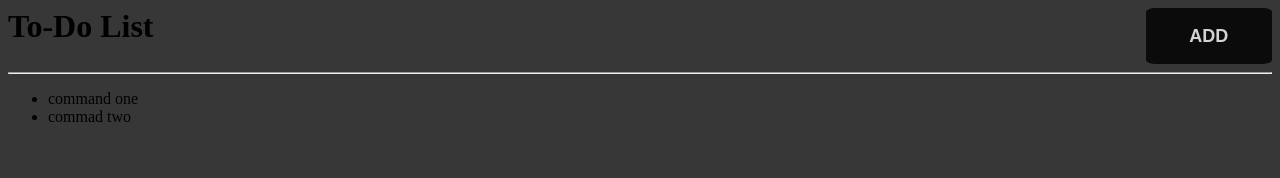
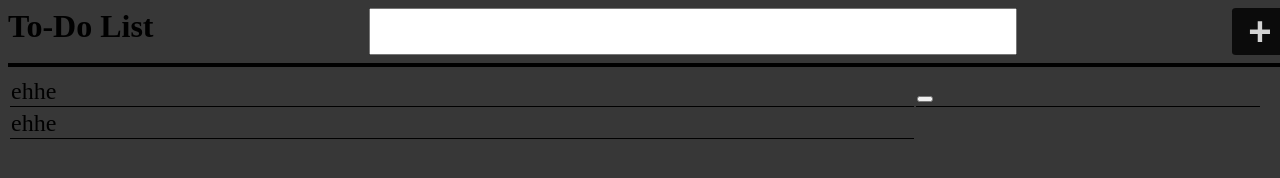
Before and after one commit to MedjberAbderrahim/Task-Reminder, a plain HTML site: page index.html in a window 1280 px wide. Drawn offline with Linux system fonts and the light colour scheme.

Commit message:
started setting up the MVP
Added a table, not sure if I will keep it or use a div element, set up the functionality for the add button, and input bar

```diff
--- a/index.css
+++ b/index.css
@@ -1,5 +1,6 @@
 body{
     background-color: rgb(55, 55, 55);
+    width: 100%
 }
 
 div{
@@ -8,9 +9,8 @@ div{
 }
 
 #addButton{
-    width: 10%;
-    height: 7dvh;
-
+    width: 7dvh;
+    height: fit-content;
     font-weight: bold;
     font-size: large;
 
@@ -19,6 +19,25 @@ div{
 
     background-color: rgb(11, 11, 11);
     color: lightgray;
+    font-size: 250%;
+}
+
+hr{
+    border: 2px solid black
+}
+
+td{
+    border-bottom: 1px solid black;
+    font-size: 150%;
+}
+
+table{
+    width: 98%;
+}
+
+#input{
+    width: 50%;
+    font-size: larger;
 }
 
 #title{
--- a/index.html
+++ b/index.html
@@ -9,14 +9,21 @@
 
     <div>
         <h1 id="title">To-Do List</h1>
-        <button id="addButton">ADD</button>
+        <input id="input">
+        <button id="addButton">+</button>
     </div>
     <hr>
 
-    <ul>
-        <li>command one</li>
-        <li>commad two</li>
-    </ul>
+    <table id="taskList">
+        <tr>
+            <td>ehhe</td>
+            <td><button></button></td>
+        </tr>
+
+        <tr>
+            <td>ehhe</td>
+        </tr>
+    </table>
 
     <script src="index.js"></script>
 </body>
--- a/index.js
+++ b/index.js
@@ -0,0 +1,20 @@
+"use strict";
+const inputBar = document.querySelector("#input");
+const addButton = document.querySelector("#addButton");
+const taskList = document.querySelector("#taskList");
+if (inputBar === null)
+    console.error("ERROR! inputBar is null");
+if (addButton === null)
+    console.error("ERROR! addButton is null");
+if (inputBar === null)
+    console.error("ERROR! taskList is null");
+addButton === null || addButton === void 0 ? void 0 : addButton.addEventListener("click", () => {
+    if (inputBar.value === "")
+        return;
+    let newTr = document.createElement("tr");
+    let newTd = document.createElement("td");
+    newTd.textContent = inputBar.value;
+    inputBar.value = "";
+    newTr.append(newTd);
+    taskList.append(newTr);
+});
```
Also changed, not shown: index.ts (+33 -0 lines), tsconfig.json (added, +109 -0 lines).
